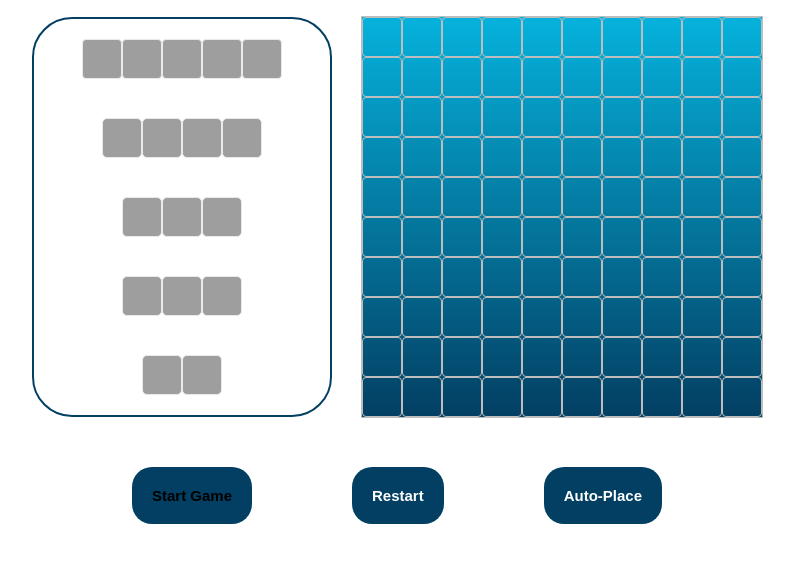
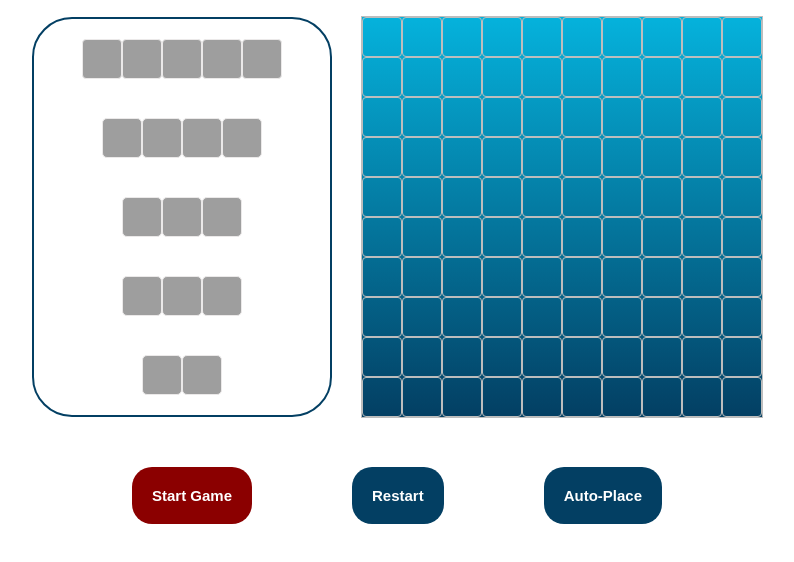
Before and after one commit to cam71101/BattleShips, a website built with webpack: page dist/index.html in a window 1280 px wide. In both pictures the pointer is over the button "Start Game". Shown: the part 164-726 px from the top of the page, without its empty margins (243-1037 px from the left). Built offline with nearby package versions, Linux system fonts and the light colour scheme.

Commit message:
Changed background color on button hover

```diff
--- a/src/sass/style.scss
+++ b/src/sass/style.scss
@@ -197,6 +197,7 @@ body {
   justify-content: space-evenly;
   align-content: center;
   margin-top: 5rem;
+
   &__btn {
     border: none;
     background-color: $indigo-dye;
@@ -212,7 +213,8 @@ body {
       outline: none;
     }
     &:hover {
-      color: black;
+      // color: black;
+      background-color: #8b0000;
     }
   }
   @include respond(phone) {
```
Also changed, not shown: 1 other file.
